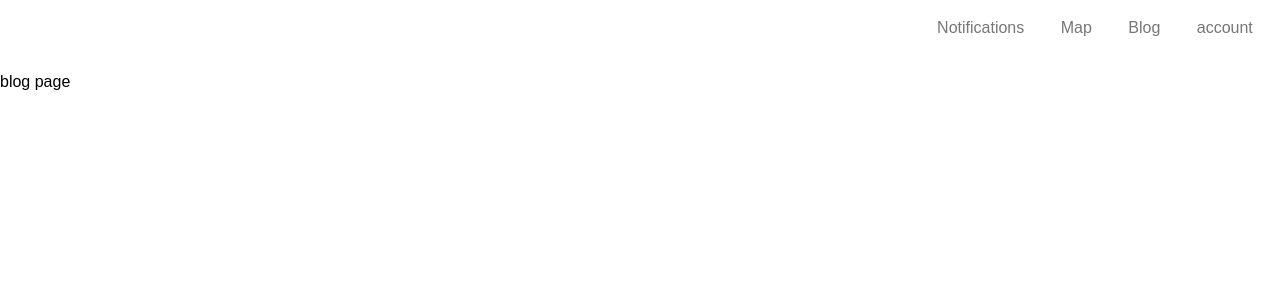
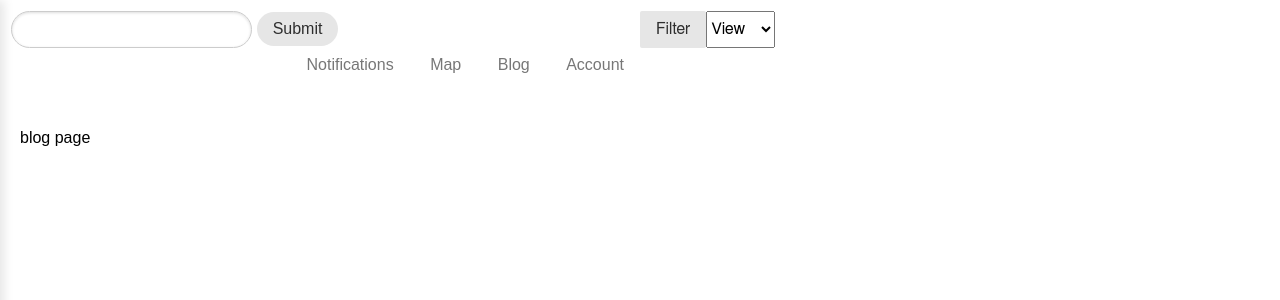
Before and after one commit to CSCI-5117-F26/developing-the-interactive-web-project-1-group-2, a Flask app: page /blog in a window 1280 px wide. Shown: the top 300 px of the page. Run offline with Flask 3, Linux system fonts and the light colour scheme; some libraries are stand-ins or nearby versions.

Commit message:
feature: blog page grid view created + header

```diff
--- a/project1/src/project1/server.py
+++ b/project1/src/project1/server.py
@@ -1,104 +1,122 @@
-from flask import Flask, render_template, request, jsonify, redirect, url_for
-import psycopg
-from markupsafe import escape
 import os
 from pathlib import Path
+
+import psycopg
+from flask import Flask, jsonify, redirect, render_template, request, url_for
+from markupsafe import escape
 from werkzeug.utils import secure_filename
 
 app = Flask(__name__)
-UPLOAD_FOLDER = Path(__file__).resolve().parents[2] / 'uploads'     # Help from AI to get correct file path
-app.config['UPLOAD_FOLDER'] = UPLOAD_FOLDER
-ALLOWED_EXTENSIONS = {'png', 'jpg', 'jpeg', 'gif'}
+UPLOAD_FOLDER = (
+    Path(__file__).resolve().parents[2] / "uploads"
+)  # Help from AI to get correct file path
+app.config["UPLOAD_FOLDER"] = UPLOAD_FOLDER
+ALLOWED_EXTENSIONS = {"png", "jpg", "jpeg", "gif"}
+
 
 @app.get("/")
 def home_page():
     return render_template("map.html"), 200
 
+
 @app.get("/map")
 def map_page():
     return render_template("map.html"), 200
+
 
 @app.get("/blog")
 def blog_page():
     return render_template("blog.html"), 200
 
+
 @app.get("/account")
 def account_page():
     return render_template("account.html"), 200
 
+
 @app.post("/create")
 def create():
-    title = escape(request.form.get('title', '').strip())
-    description = escape(request.form.get('description', '').strip())
-    anon = request.form.get('anonOption', '')
-    lat = request.form.get('lat')
-    long = request.form.get('long')
+    title = escape(request.form.get("title", "").strip())
+    description = escape(request.form.get("description", "").strip())
+    anon = request.form.get("anonOption", "")
+    lat = request.form.get("lat")
+    long = request.form.get("long")
 
-    if title == '' or description == '' or anon == '':
-        return redirect(url_for('home_page'))
+    if title == "" or description == "" or anon == "":
+        return redirect(url_for("home_page"))
 
-    anon = (anon == 'yes')
+    anon = anon == "yes"
     lat = float(lat)
     long = float(long)
 
-    file = request.files.get('image')
-    filepath = ''
+    file = request.files.get("image")
+    filepath = ""
     if file and allowed_file(file.filename):
         filename = secure_filename(file.filename)
-        filepath = os.path.join(app.config['UPLOAD_FOLDER'], filename)
+        filepath = os.path.join(app.config["UPLOAD_FOLDER"], filename)
         file.save(filepath)
 
-    conn = psycopg.connect(os.environ['DATABASE_URL'])
+    conn = psycopg.connect(os.environ["DATABASE_URL"])
     cursor = conn.cursor()
 
     # TODO: check if user has account/signed in - zoe
 
-    cursor.execute('''
+    cursor.execute(
+        """
                    INSERT INTO locations
                    (lat, long)
                    VALUES
-                   (%s, %s);''',
-                   (lat, long))
-    cursor.execute('''
+                   (%s, %s);""",
+        (lat, long),
+    )
+    cursor.execute("""
                    SELECT location_id FROM locations
                    ORDER BY location_id DESC
-                   LIMIT 1;''')
+                   LIMIT 1;""")
     location_id = cursor.fetchone()[0]
 
-    cursor.execute('''
+    cursor.execute(
+        """
                    INSERT INTO posts
                    (anon, location, title, description)
                    VALUES
-                   (%s, %s, %s, %s);''',
-                   (anon, location_id, title, description))
+                   (%s, %s, %s, %s);""",
+        (anon, location_id, title, description),
+    )
 
     if file and allowed_file(file.filename):
-        cursor.execute('''
+        cursor.execute(
+            """
                        INSERT INTO links
                        (post, link)
                        VALUES
-                       (%s, %s);''',
-                       (1, filepath))
+                       (%s, %s);""",
+            (1, filepath),
+        )
     conn.commit()
     cursor.close()
     conn.close()
 
-    return redirect(url_for('home_page'))
+    return redirect(url_for("home_page"))
+
 
 # Function directly from Flask official documentation
 def allowed_file(filename):
-    return '.' in filename and \
-        filename.rsplit('.', 1)[1].lower() in ALLOWED_EXTENSIONS
+    return (
+        "." in filename
+        and filename.rsplit(".", 1)[1].lower() in ALLOWED_EXTENSIONS
+    )
 
-@app.get('/api/getAll')
+
+@app.get("/api/getAll")
 def getAllPosts():
-    conn = psycopg.connect(os.environ['DATABASE_URL'])
+    conn = psycopg.connect(os.environ["DATABASE_URL"])
     cursor = conn.cursor()
-    cursor.execute('''
+    cursor.execute("""
                    SELECT post_id, lat, long
                    FROM posts
                    INNER JOIN locations ON posts.location=locations.location_id;
-                   ''')
+                   """)
 
     rows = cursor.fetchall()
     conn.commit()
@@ -107,13 +125,10 @@ def getAllPosts():
 
     body = []
     for row in rows:
-        body.append({
-            'post_id': row[0],
-            'lat': row[1],
-            'long': row[2]
-        })
+        body.append({"post_id": row[0], "lat": row[1], "long": row[2]})
 
     return jsonify(body), 200
+
 
 # flask --app project1.server run
 # uv run gunicorn project1.server app run (render only)
--- /dev/null
+++ b/project1/src/project1/static/css/blog.css
@@ -0,0 +1,42 @@
+.sidebar {
+    height: 100vh;
+    width: 350px;
+    position: fixed;
+    z-index: 1000;
+    top: 0;
+    left: -350px;
+    background-color: #f8f9fa;
+    border-right: 1px solid #ddd;
+    overflow-y: auto;
+    transition: left 0.3s ease;
+    padding: 20px;
+    box-sizing: border-box;
+    box-shadow: 4px 0 10px rgba(0, 0, 0, 0.1);
+}
+
+.sidebar.open {
+    left: 0;
+}
+
+.sidebar-header {
+    display: flex;
+    justify-content: space-between;
+    align-items: center;
+    border-bottom: 2px solid #eee;
+    padding-bottom: 10px;
+    margin-bottom: 20px;
+}
+
+.sidebar-header h2 {
+    margin: 0;
+    font-size: 1.5rem;
+}
+
+#blog_page {
+    transition: margin-left 0.3s ease;
+    padding: 20px;
+}
+
+#blog_page.shifted {
+    margin-left: 350px;
+}
--- /dev/null
+++ b/project1/src/project1/static/js/blog.js
@@ -0,0 +1,18 @@
+document.addEventListener('DOMContentLoaded', () => {
+    const filterToggleBtn = document.getElementById('filterToggleBtn');
+    const closeSidebarBtn = document.getElementById('closeSidebarBtn');
+    const filterSidebar = document.getElementById('filterSidebar');
+    const blogPage = document.getElementById('blog_page');
+
+    // open sidebar
+    filterToggleBtn.addEventListener('click', () => {
+        filterSidebar.classList.add('open');
+        blogPage.classList.add('shifted');
+    });
+
+    // close sidebar
+    closeSidebarBtn.addEventListener('click', () => {
+        filterSidebar.classList.remove('open');
+        blogPage.classList.remove('shifted');
+    });
+});
--- a/project1/src/project1/templates/blog.html
+++ b/project1/src/project1/templates/blog.html
@@ -1,6 +1,68 @@
 {% extends "layout.html" %}
 
+{% block scripts %}
+<link href="{{ url_for('static', filename='css/blog.css') }}" rel="stylesheet">
+<script src="{{ url_for('static', filename='js/blog.js') }}" defer></script>
+{% endblock %}
+
+
+{% block header %}
+<div id="searchBar" class="pure-u-1-2">
+    <form action="/search" method="post" class="pure-form">
+        <input type="text" class="pure-input-rounded" aria-label="Search" />
+        <input type="submit" class="pure-input-rounded pure-button" />
+    </form>
+</div>
+
+<button type="button" id="filterToggleBtn" class="pure-button">Filter</button>
+
+{#<label for="mode">View</label>#}
+
+<select name="mode" id="mode">
+    <option value="view">View</option>
+    <option value="edit">Edit</option>
+    <option value="delete">Delete</option>
+    <option value="create">Create</option>
+</select>
+
+{% endblock %}
+
+
 {% block body %}
+
+<div id="filterSidebar" class="sidebar">
+    <div class="sidebar-header">
+        <h2>Filter</h2>
+        <button type="button" id="closeSidebarBtn" class="pure-button">X</button>
+    </div>
+
+    <form id="filterForm" action="/filter" method="get" class="pure-form pure-form-stacked">
+        <fieldset>
+            <label for="location">Location</label>
+            <input type="text" id="location" name="location" class="pure-input-1" placeholder="e.g. Bruininks Hall">
+
+            <label for="radius">Location Radius (miles)</label>
+            <input type="range" id="radius" name="radius" class="pure-input-1" min="1" max="100" value="10"
+                oninput="this.nextElementSibling.value = this.value">
+            <output>10</output> miles
+
+            <label for="user">User</label>
+            <input type="text" id="user" name="user" class="pure-input-1" placeholder="@username">
+
+            <label for="date-range">Date</label>
+            <select id="date-range" name="date-range" class="pure-input-1">
+                <option value="any">Anytime</option>
+                <option value="today">Last 24 Hours</option>
+                <option value="week">Last Week</option>
+                <option value="month">Last Month</option>
+            </select>
+
+            <button type="submit" class="pure-button pure-button-primary pure-input-1" style="margin-top: 15px;">Apply
+                Filters</button>
+        </fieldset>
+    </form>
+</div>
+
 <div id="blog_page">
     <p>blog page</p>
 </div>
--- a/project1/src/project1/templates/layout.html
+++ b/project1/src/project1/templates/layout.html
@@ -1,10 +1,12 @@
 <!DOCTYPE html>
 <html lang="en">
+
 <head>
     <meta charset="UTF-8">
     <title>Map Blog</title>
     <link href="{{ url_for('static', filename='css/main.css') }}" rel="stylesheet">
-    <link rel="stylesheet" href="https://cdn.jsdelivr.net/npm/purecss@3.0.0/build/pure-min.css" integrity="sha384-X38yfunGUhNzHpBaEBsWLO+A0HDYOQi8ufWDkZ0k9e0eXz/tH3II7uKZ9msv++Ls" crossorigin="anonymous">
+    <link rel="stylesheet" href="https://cdn.jsdelivr.net/npm/purecss@3.0.0/build/pure-min.css"
+        integrity="sha384-X38yfunGUhNzHpBaEBsWLO+A0HDYOQi8ufWDkZ0k9e0eXz/tH3II7uKZ9msv++Ls" crossorigin="anonymous">
     {% block scripts %}{% endblock %}
 </head>
 
@@ -18,7 +20,7 @@
                 <a href="/notifcations" class="pure-menu-item pure-menu-link">Notifications</a>
                 <a href="/map" class="pure-menu-item pure-menu-link">Map</a>
                 <a href="/blog" class="pure-menu-item pure-menu-link">Blog</a>
-                <a href="/account" class="pure-menu-item pure-menu-link">account</a>
+                <a href="/account" class="pure-menu-item pure-menu-link">Account</a>
             </div>
         </div>
     </header>
```
